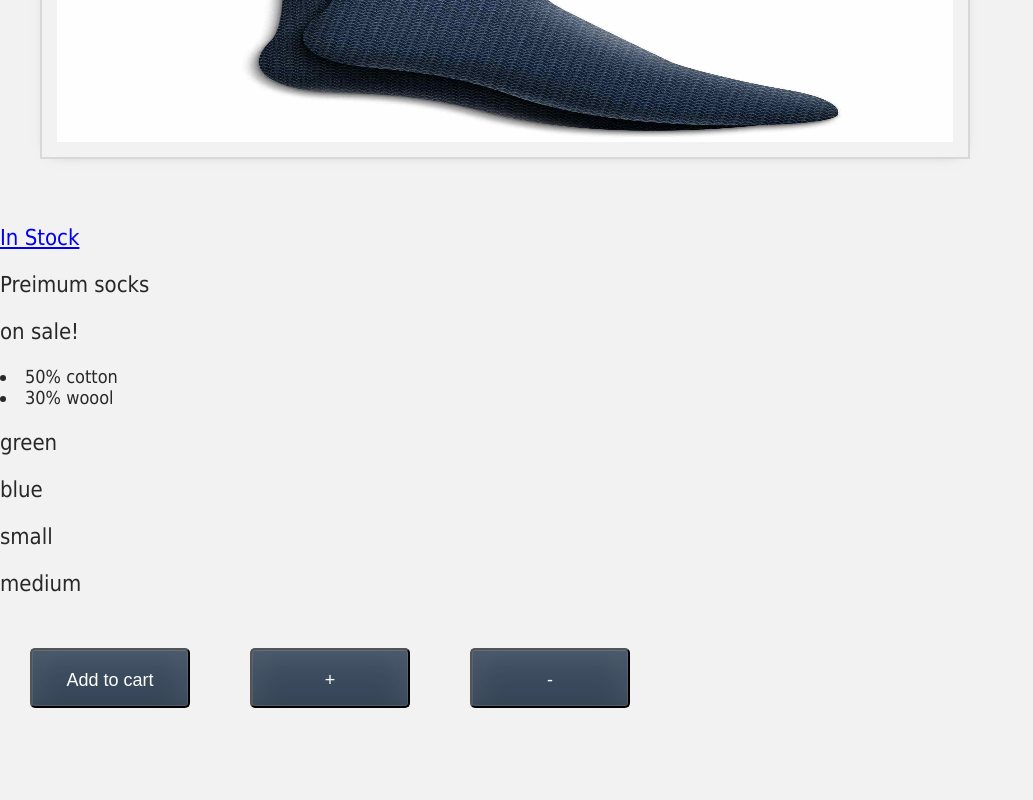
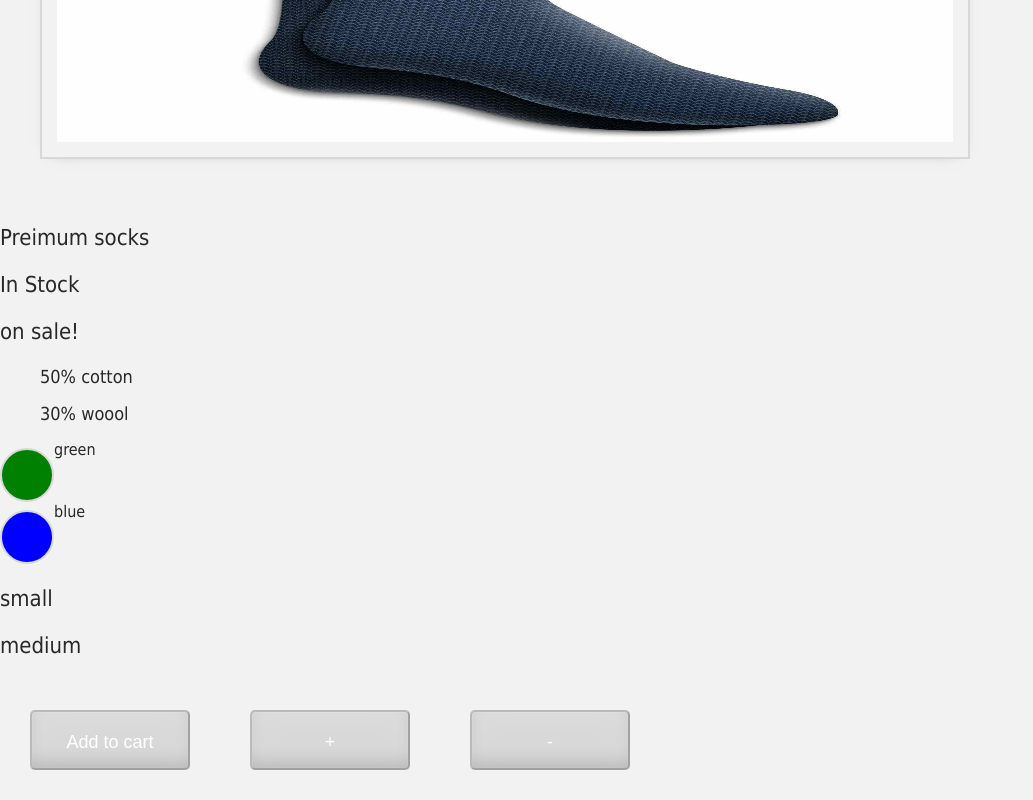
Before and after one commit to ciaran-io/vue-mastery-course, a plain HTML site: page Intro-to-Vue-3/index.html in a window 1280 px wide. Shown: the part 477-1277 px from the top of the page, without its empty margins (0-1033 px from the left). Before the commit the page ends 1215 px from the top, so only its background shows below. Drawn offline with nearby package versions, Linux system fonts and the light colour scheme.

Commit message:
Added procuct color variations. Added  add to cart buttons.

```diff
--- a/Intro-to-Vue-3/index.html
+++ b/Intro-to-Vue-3/index.html
@@ -7,37 +7,47 @@
     <link rel="stylesheet" href="./assets/styles.css" />
     <!-- Import Vue.js -->
     <script src="https://unpkg.com/vue@next"></script>
-
   </head>
   <body>
     <div id="app">
       <div>
-        <p>{{ cart }}</p>
+        <p>Cart({{ cart }})</p>
       </div>
       <h1>{{ product }}</h1>
       <a :href="url">
         <img :src="image" width="355" height="390" alt="" />
+      </a>
+      <div>
+        <p>{{ description }}</p>
         <p v-if="inventory > 10">In Stock</p>
         <p v-else-if="inventory < 10 && inventory > 0">Almost sold out</p>
         <p v-else>Sold out</p>
-      </a>
-      <p>{{ description }}</p>
-      <p v-if="onSale">on sale!</p>
-      <div>
-        <li v-for="detail in details">{{ detail }}</li>
+        <p v-if="onSale">on sale!</p>
       </div>
       <div>
-        <p v-for="variant in variants" :key="variant.id" @mouseover="updateImage(variant.image)">
-          {{ variant.color }}
-        </p>
-        <p v-for="size in sizes">
-          {{ size }}
-        </p>
+        <ul v-for="detail in details">
+          <li>{{ detail }}</li>
+        </ul>
       </div>
-      <button class="button" @click="addToCart" >Add to cart</button>
-      <button class="button" @click="addToCart">+</button>
-      <button class="button" @click="removeFromCart">-</button>
-    </div>
+      <div
+        v-for="variant in variants"
+        :key="variant.id"
+        @mouseover="updateImage(variant.image)"
+      >
+        <div class="product-container">
+          <span class="color-circle" :style="{ backgroundColor: variant.color}">
+          </span>
+          <span> {{ variant.color }} </span>
+        </div>
+      </div>
+      <div>
+        <p v-for="size in sizes">{{ size }}</p>
+      </div>
+      <div>
+        <button class="button" :class="{disabledButton: !inStock}" :disabled="!inStock" @click="addToCart">Add to cart</button>
+        <button class="button" :class="{disabledButton: !inStock}" :disabled="!inStock" @click="addToCart">+</button>
+        <button class="button" :class="{disabledButton: !inStock}" :disabled="!inStock" @click="removeFromCart">-</button>
+      </div>
     </div>
     <!-- Import Js -->
     <script src="./main.js"></script>
```
